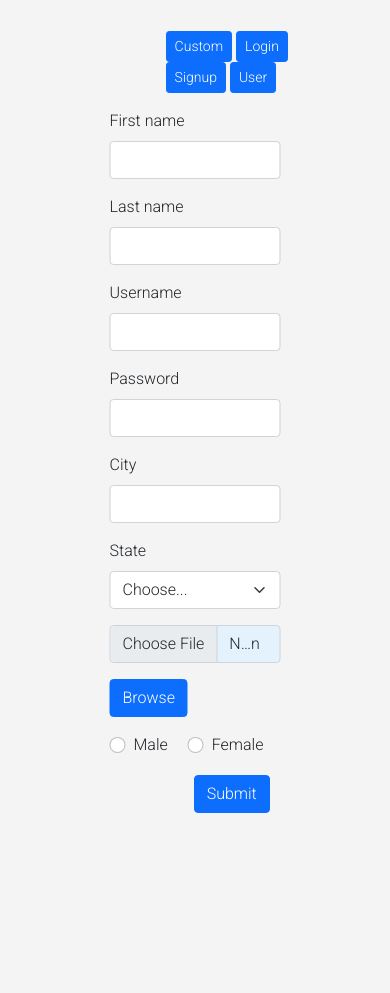
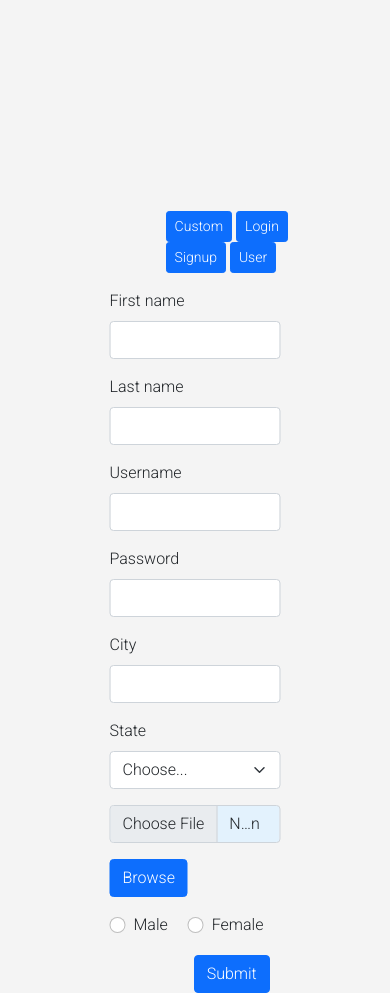
Before and after one commit to Rashmi114/Assignment1, a plain HTML site: page index.html in a window 390 px wide. Before the commit the page ends 844 px from the top, so only its background shows below. Drawn offline with nearby package versions, Linux system fonts and the light colour scheme.

Commit message:
Update style.css

```diff
--- a/style.css
+++ b/style.css
@@ -1,21 +1,14 @@
+
 
 
 @import url('https://fonts.googleapis.com/css2?family=Roboto:wght@300&display=swap');
 body {
     background-color: #f4f4f4;
-
-
-
     font-family: 'Roboto', sans-serif;
     font-size: 1rem;
     font-weight: 500;
     line-height: 1.5;
     align-items: center;
-}
-#navButton{
-    position: relative;
-    left: 80%;
-    transform: translatex(-50%);
 }
 .container{
     position: absolute;
@@ -24,9 +17,26 @@ body {
     -webkit-transform: translate(-50%, -50%);
     transform: translate(-50%, -50%);
     width: 50%;
+    height: 50%;
+    background-size: 100%;
 }
+ #navButton{
+    position: relative;
+    left: 80%;
+    transform: translatex(-50%);
+    justify-content: center;
+}
+
+
 #button{
     position: relative;
     left: 95%;
     transform: translatex(-50%);
 }
+
+@media only screen and (max-width: 678px) {
+    .container{
+        background-size: 200%;
+    }
+
+}
```
